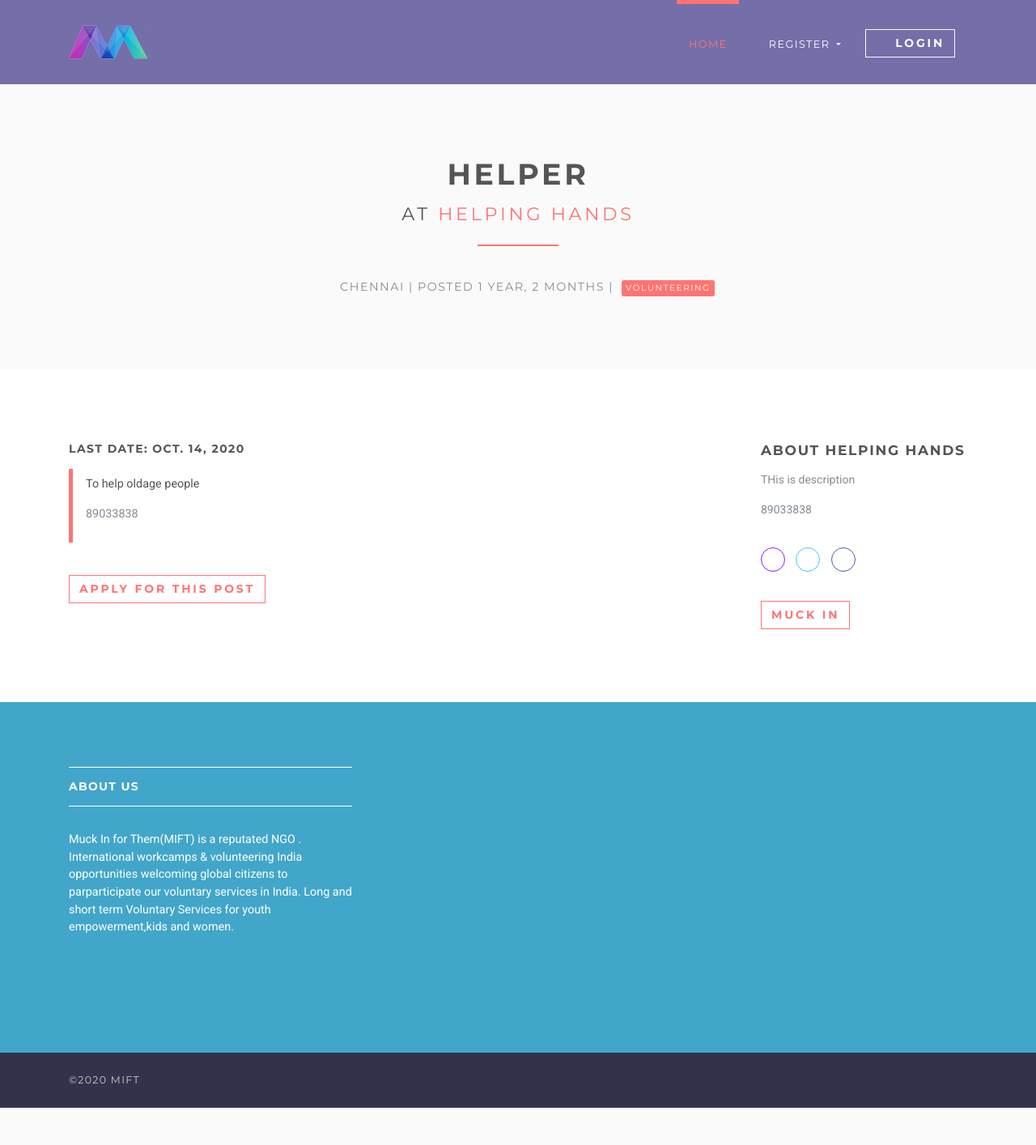
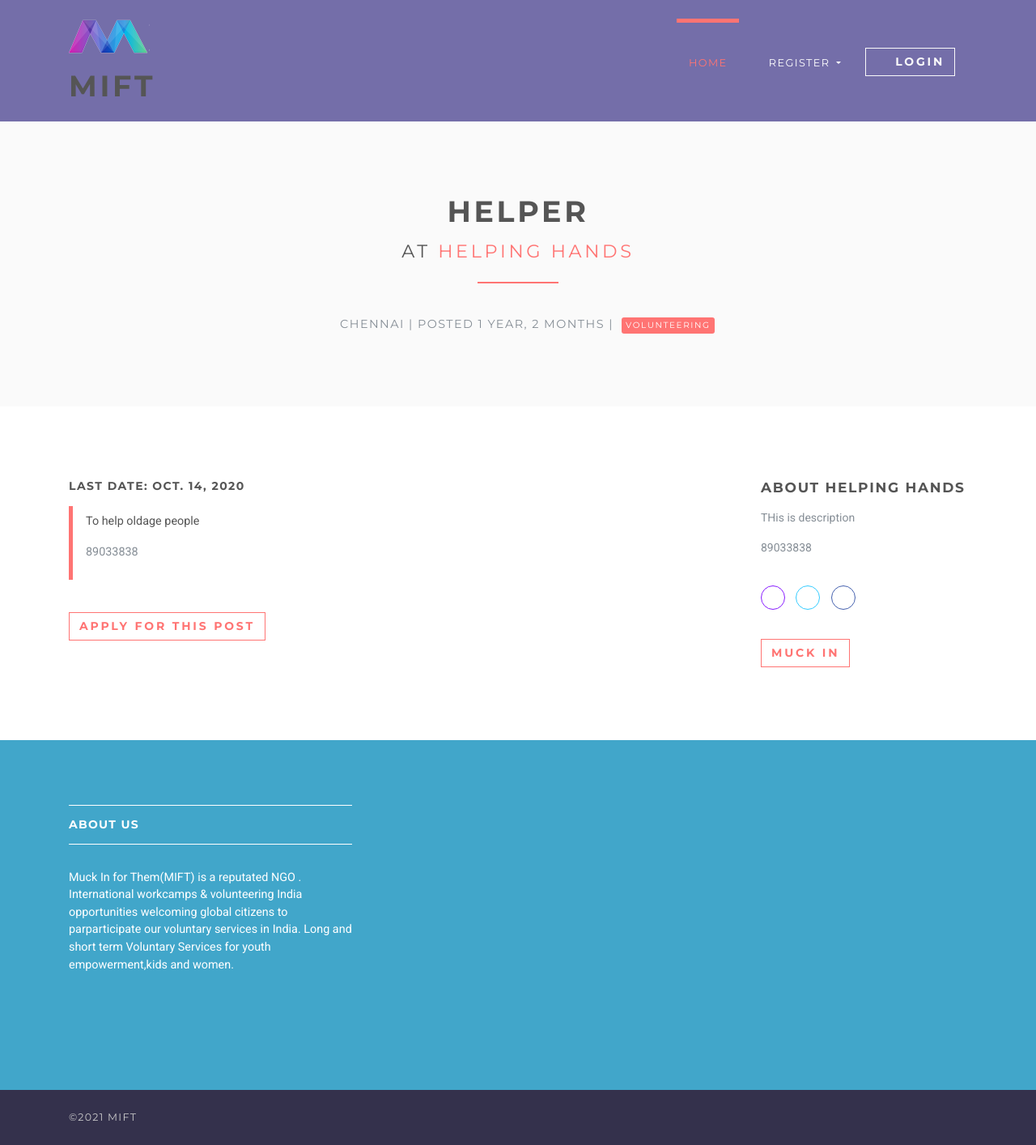
Before and after one commit to bharish1997/MIFT, a Django app: page /jobs/20 in a window 1280 px wide. Shown: the whole page at 81% size. Before the commit the page ends 1368 px from the top, so only its background shows below. Run offline with Django 3.2, Linux system fonts and the light colour scheme; data comes from the database, SQL or seed files in the repository; some libraries are stand-ins or nearby versions.

Commit message:
17-12-2021

```diff
--- a/templates/base.html
+++ b/templates/base.html
@@ -41,7 +41,7 @@
     <nav class="navbar navbar-expand-lg">
         <div class="container">
             <a href="/" class="navbar-brand">
-                <img src="{% static 'img/logo-small.png' %}" alt="logo" class="d-none d-lg-block">
+                <img src="{% static 'img/logo-small.png' %}" alt="logo" class="d-none d-lg-block"><h1>MIFT</h1>
                 <span class="sr-only">Home</span>
             </a>
             <button type="button" data-toggle="collapse" data-target="#navbarSupportedContent"
@@ -164,7 +164,7 @@
         <div class="container">
             <div class="row">
                 <div class="col-md-6 text-md-left text-center">
-                    <p>&copy;2020 MIFT</p>
+                    <p>&copy;2021 MIFT</p>
                 </div>
             </div>
         </div>
--- a/templates/jobs/details.html
+++ b/templates/jobs/details.html
@@ -2,7 +2,7 @@
 {% load static %}
 {% load is_already_applied %}
 {% block title %}
-    Job details
+    Post details
 {% endblock %}
 
 {% block content %}
```
Also changed, not shown: 1 other file.
